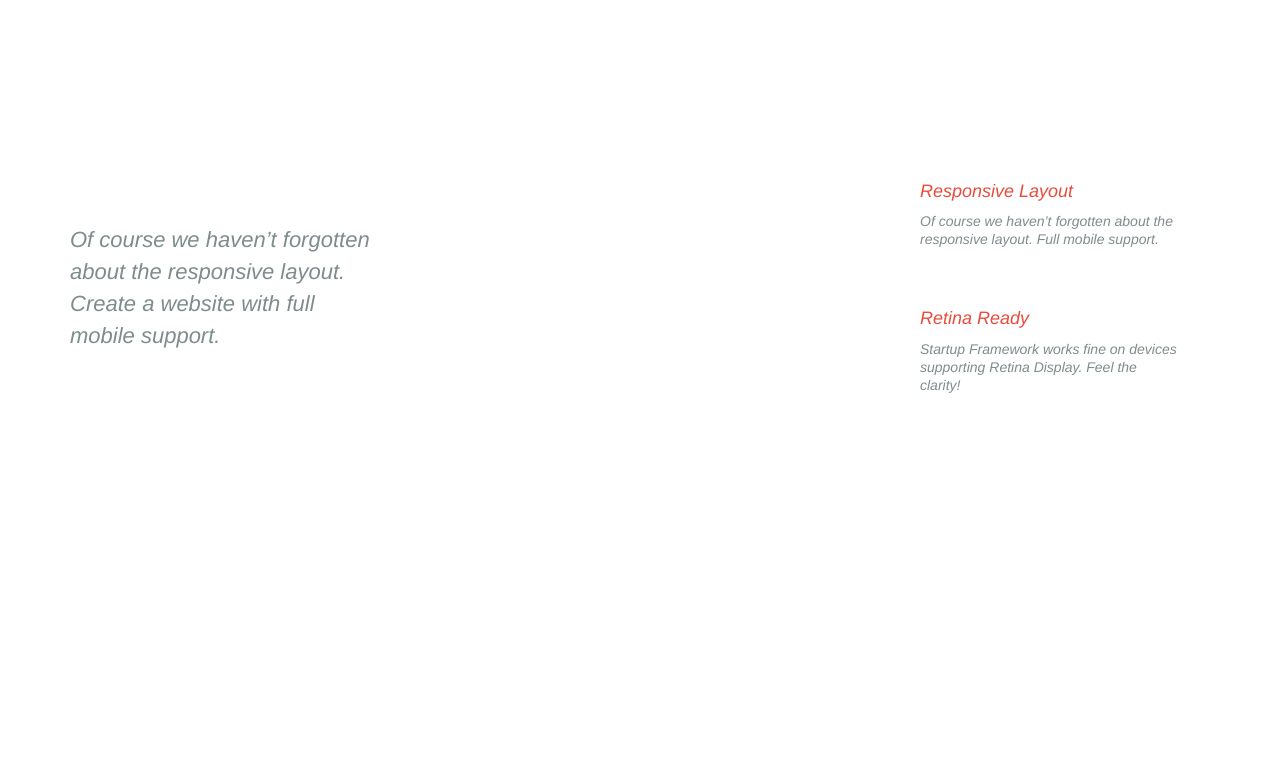
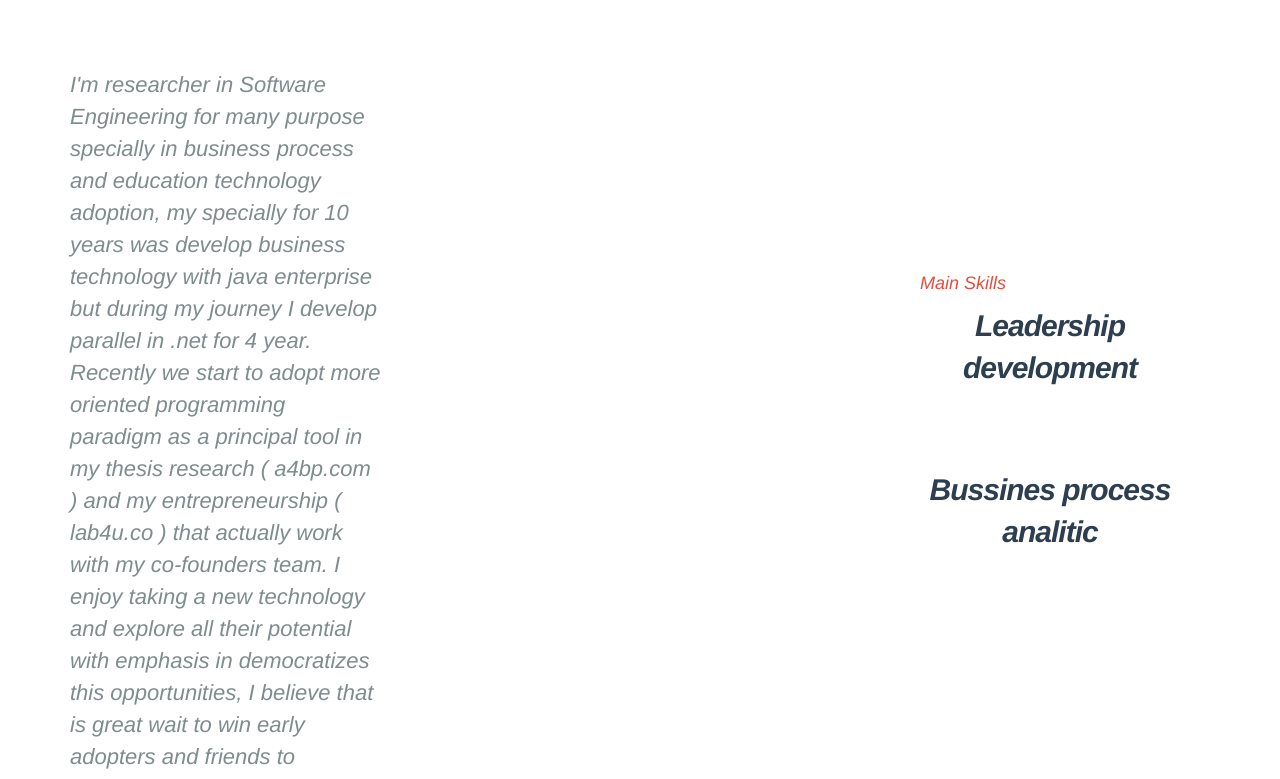
Before and after one commit to ajperalt/ajperalt.github.io, a plain HTML site: page index.html in a window 1280 px wide. Shown: the part 1055-1834 px from the top of the page. Drawn offline with Linux system fonts and the light colour scheme; a web font is replaced by a local one.

Commit message:
add other sections

```diff
--- a/index.html
+++ b/index.html
@@ -68,14 +68,24 @@
                 <div>
 
                     <div class="container">
-                        <h3>Take a look in our awesome product</h3>
+                        <h3>Alvaro Jose Peralta Ocampo</h3>
 
                         <div class="row v-center">
                             <div class="col-sm-3">
                                 <div>
-                                    Of course we haven’t forgotten about the responsive layout.
-                                    Create a website with full mobile
-                                    support.
+
+                                    I'm researcher in Software Engineering for many purpose specially in
+                                    business process and education technology adoption, my specially for
+                                    10 years was develop business technology with java enterprise but
+                                    during my journey I develop parallel in .net for 4 year. Recently we
+                                    start to adopt more oriented programming paradigm as a principal tool
+                                    in my thesis research ( a4bp.com ) and my entrepreneurship ( lab4u.co )
+                                    that actually work with my co-founders team.
+
+                                    I enjoy taking a new technology and explore all their potential with emphasis
+                                    in democratizes this opportunities, I believe that is great wait to win early
+                                    adopters and friends to increase the knowledge about that.
+
                                 </div>
                             </div>
                             <div class="col-sm-4">
@@ -90,10 +100,9 @@
                             </div>
                             <div class="col-sm-3">
                                 <div class="col-sm-offset-2">
-                                    <h6>Responsive Layout</h6>
-                                    Of course we haven’t forgotten about the responsive layout. Full mobile support.
-                                    <h6>Retina Ready</h6>
-                                    Startup Framework works fine on devices supporting Retina Display. Feel the clarity!
+                                    <h6>Main Skills</h6>
+                                    <h3>Leadership development</h3>
+                                    <h3>Bussines process analitic</h3>
                                 </div>
                             </div>
                         </div>
@@ -102,7 +111,7 @@
             </section>
 
             <!-- content-23  -->
-            <section class="content-8 v-center">
+            <section class="header-10-sub v-center bg-midnight-blue">
                 <a name="AboutMe"></a>
                 <div>
                     <div class="container">
```
